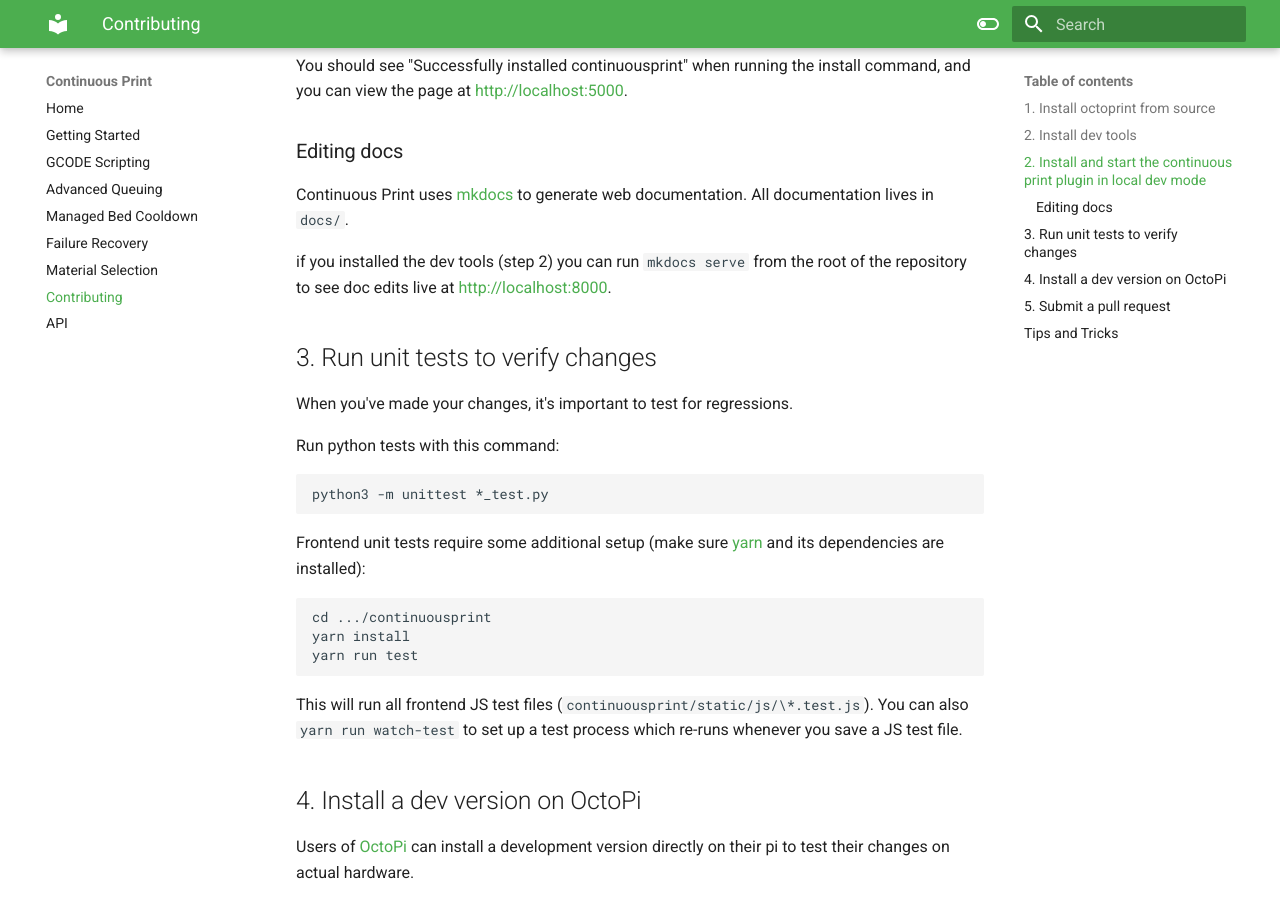
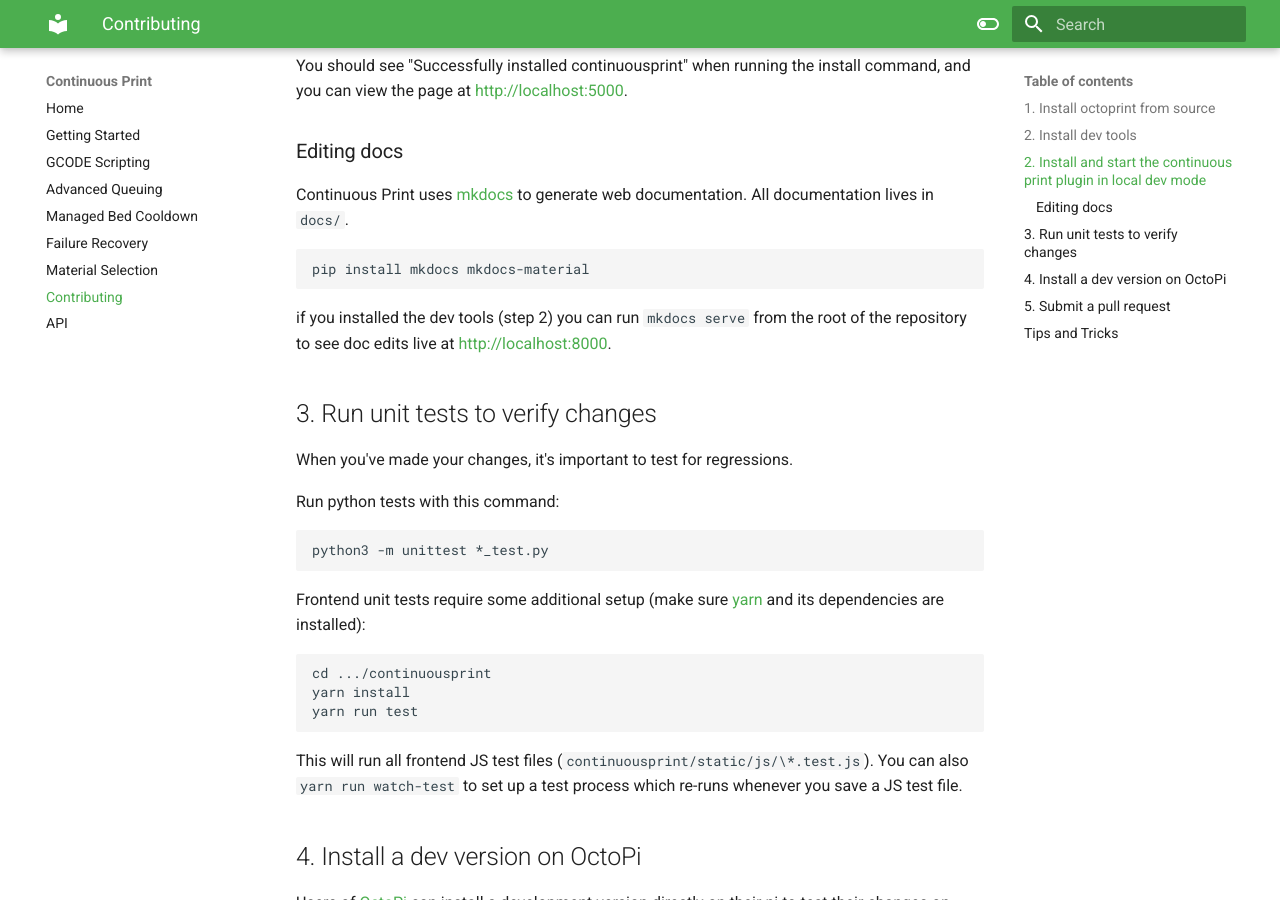
Before and after one commit to smartin015/continuousprint, an MkDocs documentation site: the page built from docs/contributing.md, in a window 1280 px wide and 900 px high, scrolled down 1213 px. Built offline with MkDocs 1.6.1 and Material for MkDocs 9.7.7, drawn with Linux system fonts in a browser that asks for light colours.

Commit message:
Update mkdoc documentation with install steps

````diff
--- a/docs/contributing.md
+++ b/docs/contributing.md
@@ -51,6 +51,10 @@ You should see "Successfully installed continuousprint" when running the install
 ### Editing docs
 
 Continuous Print uses [mkdocs](https://www.mkdocs.org/) to generate web documentation. All documentation lives in `docs/`.
+
+```shell
+pip install mkdocs mkdocs-material
+```
 
 if you installed the dev tools (step 2) you can run `mkdocs serve` from the root of the repository to see doc edits live at [http://localhost:8000](http://localhost:8000).
 
````
